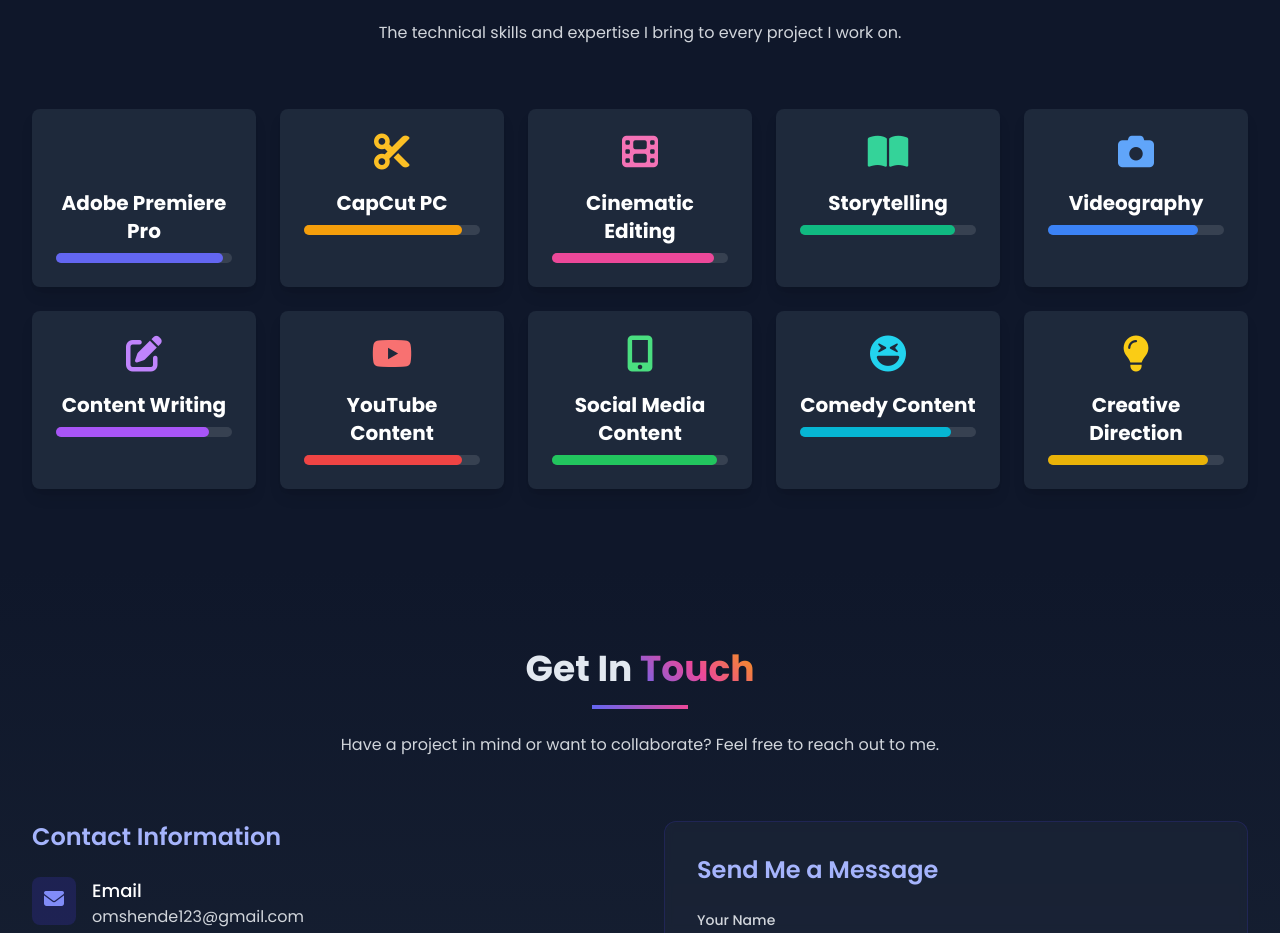
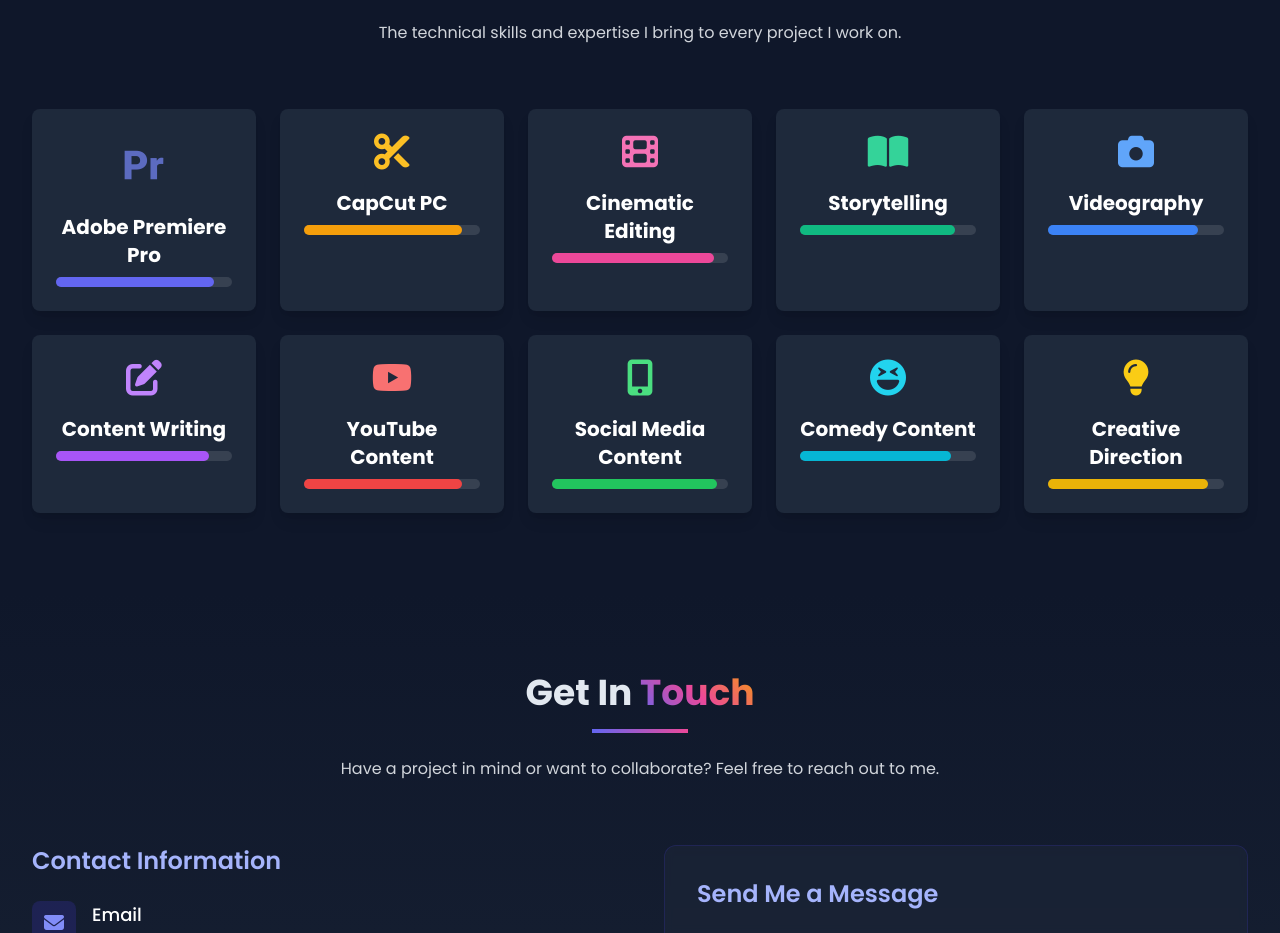
Before and after one commit to si-rish/om-portfolio, a React (Create React App) app: page / in a window 1280 px wide. Shown: the part 2660-3593 px from the top of the page. Built offline with nearby package versions, Linux system fonts and the light colour scheme.

Commit message:
added logo

```diff
--- a/src/components/Skills.jsx
+++ b/src/components/Skills.jsx
@@ -1,12 +1,14 @@
 import React from "react";
+import pp from "../assets/premiere-pro.png";
 
 const skills = [
   {
-    icon: "fab fa-adobe",
+    icon: pp,
     label: "Adobe Premiere Pro",
     colorClass: "text-indigo-400",
     barClass: "bg-indigo-500",
-    width: "95%",
+    width: "90%",
+    isImage: true
   },
   {
     icon: "fas fa-cut",
@@ -96,7 +98,11 @@ const Skills = () => {
               className="bg-slate-800 p-6 rounded-lg shadow-lg text-center transition-transform hover:scale-105"
             >
               <div className={`text-4xl ${skill.colorClass} mb-4`}>
-                <i className={skill.icon}></i>
+                {skill.isImage ? (
+                  <img src={skill.icon} alt={skill.label} className="w-16 h-16 mx-auto object-contain" />
+                ) : (
+                  <i className={skill.icon}></i>
+                )}
               </div>
               <h3 className="text-xl font-bold mb-2 text-white">{skill.label}</h3>
               <div className="w-full bg-gray-700 rounded-full h-2.5">
```
Also changed, not shown: src/assets/premiere-pro.png (added).
